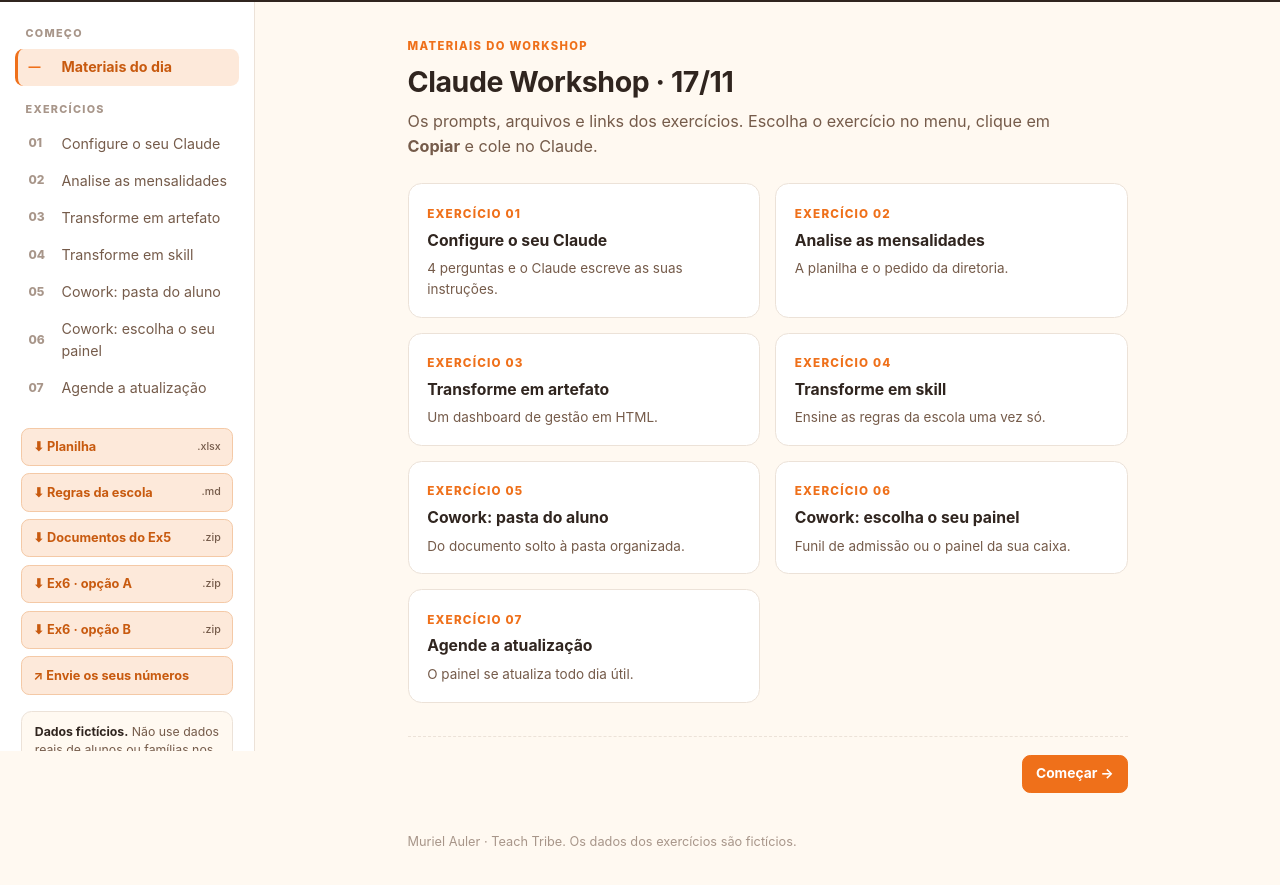
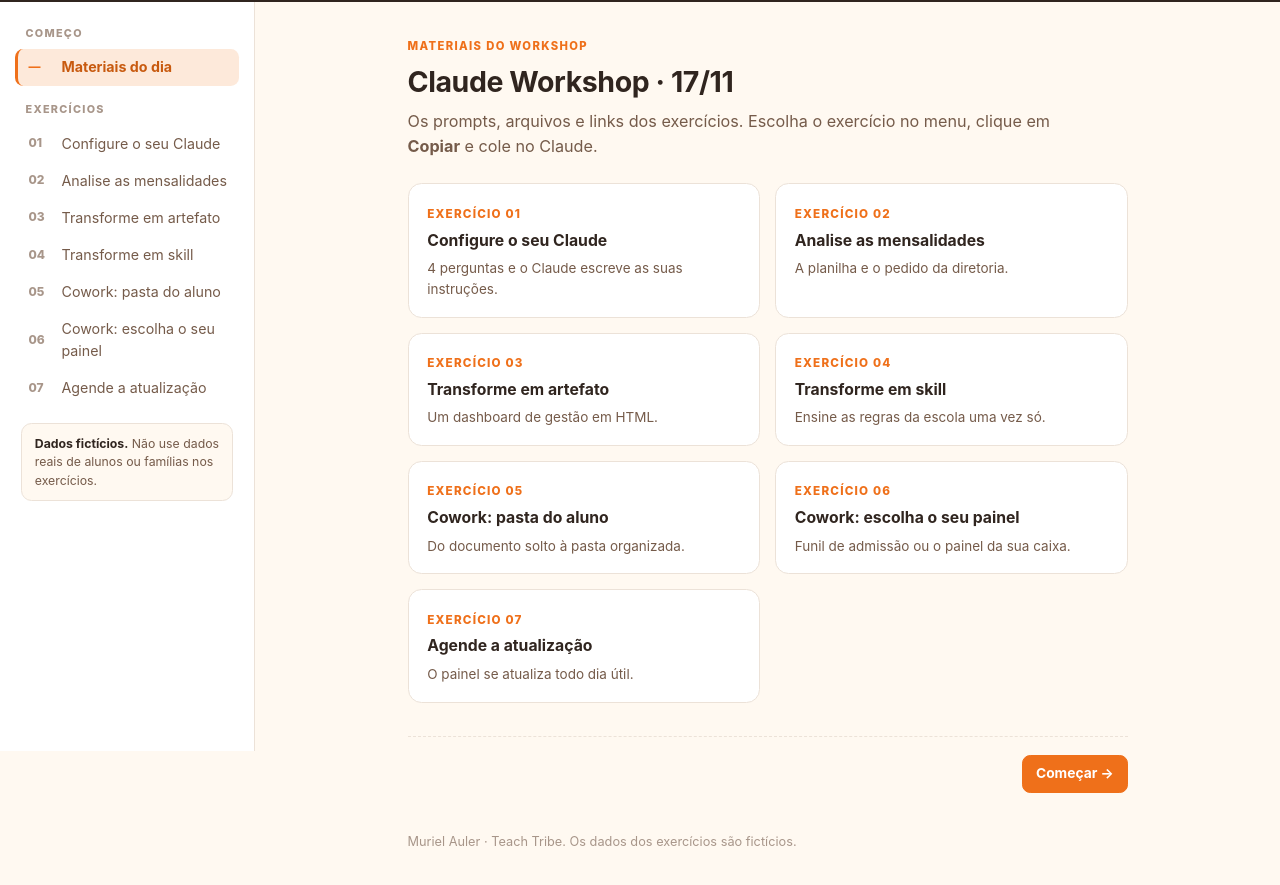
Before and after one commit to murielauler/1711, a plain HTML site: page index.html in a window 1280 px wide. Shown: the part 49-934 px from the top of the page. Drawn offline with Linux system fonts and the light colour scheme.

Commit message:
Tira os atalhos de download do menu lateral
Co-Authored-By: Claude Opus 5.5 <noreply@anthropic.com>

```diff
--- a/index.html
+++ b/index.html
@@ -170,14 +170,6 @@ details.docs summary { cursor: pointer; color: var(--muted); font-size: .9rem; }
       <a href="#ex6"><span class="n">06</span><span>Cowork: escolha o seu painel</span></a>
       <a href="#ex7"><span class="n">07</span><span>Agende a atualização</span></a>
     </nav>
-    <div class="side-links">
-      <a href="arquivos/mensalidades_Kensington_2026-08_a_11.xlsx" download="mensalidades_Kensington_2026-08_a_11.xlsx">⬇ Planilha <small>.xlsx</small></a>
-      <a href="arquivos/regras-da-escola-mensalidades.md" download="regras-da-escola-mensalidades.md">⬇ Regras da escola <small>.md</small></a>
-      <a href="arquivos/Ex5-documentos-recebidos.zip" download="Ex5-documentos-recebidos.zip">⬇ Documentos do Ex5 <small>.zip</small></a>
-      <a href="arquivos/Ex6-opcao-A-caixa-de-admissoes.zip" download="Ex6-opcao-A-caixa-de-admissoes.zip">⬇ Ex6 · opção A <small>.zip</small></a>
-      <a href="arquivos/Ex6-opcao-B-minha-caixa.zip" download="Ex6-opcao-B-minha-caixa.zip">⬇ Ex6 · opção B <small>.zip</small></a>
-      <a href="https://murielauler.github.io/17nov-ex01-diretoria/?turma=d1" target="_blank" rel="noopener">↗ Envie os seus números</a>
-    </div>
     <div class="side-box"><strong>Dados fictícios.</strong> Não use dados reais de alunos ou famílias nos exercícios.</div>
   </aside>
   <div class="overlay" id="overlay"></div>
```
